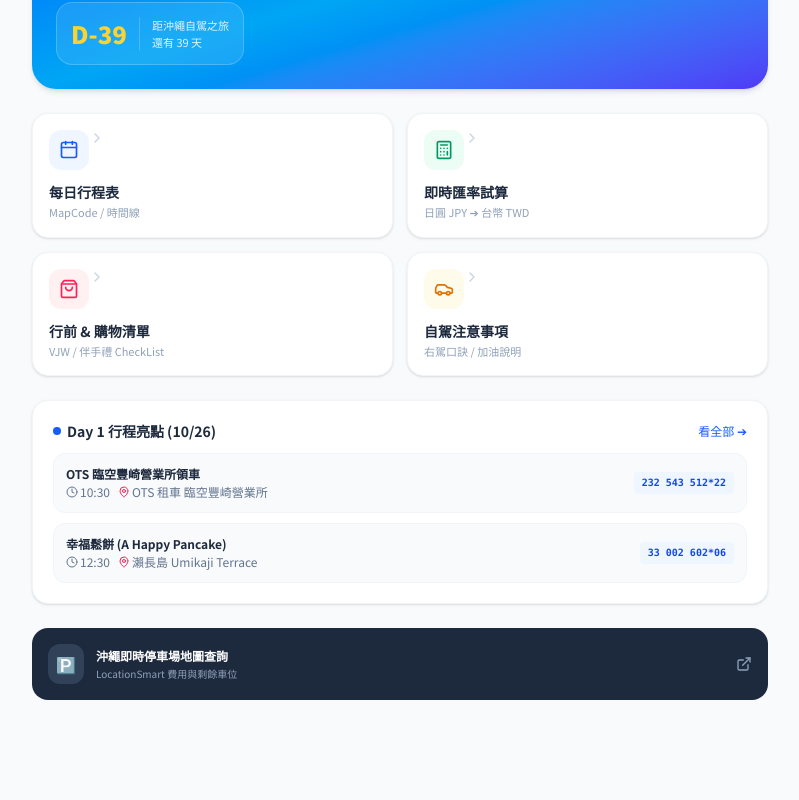
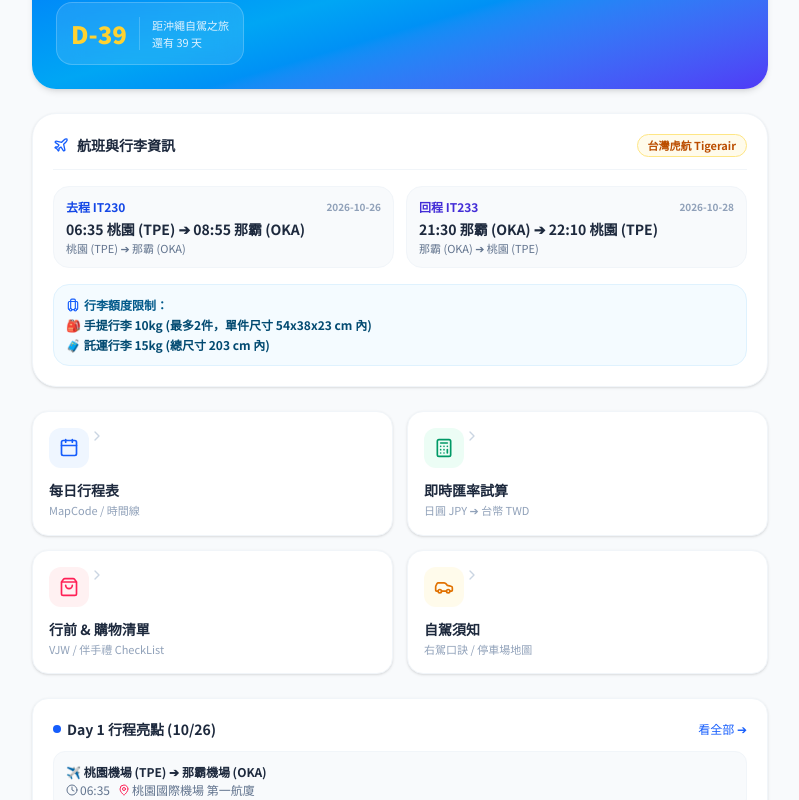
Before and after one commit to zero0029/okinawa-travel, a React (Vite) app: page / in a window 1280 px wide. Shown: the part 220-1020 px from the top of the page, without its empty margins (240-1039 px from the left). Built offline with nearby package versions, Linux system fonts and the light colour scheme.

Commit message:
新增航班資訊&行李額

```diff
--- a/src/components/DashboardHome.jsx
+++ b/src/components/DashboardHome.jsx
@@ -1,16 +1,17 @@
 import React from 'react';
-import { Calendar, Calculator, ShoppingBag, Car, PhoneCall, ChevronRight, Clock, MapPin, ExternalLink } from 'lucide-react';
+import { Calendar, Calculator, ShoppingBag, Car, ChevronRight, Clock, MapPin, ExternalLink, Plane, Luggage } from 'lucide-react';
 
 export default function DashboardHome({ onNavigate, tripInfo, todayEvents }) {
-  // 算倒數天數 (目標 2026/10/26)
   const targetDate = new Date('2026-10-26T00:00:00');
   const today = new Date();
   const diffTime = targetDate - today;
   const daysLeft = Math.ceil(diffTime / (1000 * 60 * 60 * 24));
 
+  const flight = tripInfo.flight;
+
   return (
     <div className="space-y-6 animate-fade-in">
-      {/* 沖繩度假風 Banner & 倒數 */}
+      {/* Banner & 倒數 */}
       <div className="bg-gradient-to-br from-blue-600 via-sky-500 to-indigo-600 text-white rounded-3xl p-6 shadow-md relative overflow-hidden">
         <div className="relative z-10">
           <div className="inline-flex items-center gap-1.5 bg-white/20 backdrop-blur-md px-3 py-1 rounded-full text-xs font-medium text-sky-50 mb-3 border border-white/30">
@@ -30,7 +31,51 @@ export default function DashboardHome({ onNavigate, tripInfo, todayEvents }) {
         </div>
       </div>
 
-      {/* 快捷功能卡片導覽 Grid */}
+      {/* ✈️ 航班資訊 & 行李限制卡片 */}
+      {flight && (
+        <div className="bg-white p-5 rounded-3xl shadow-sm border border-slate-100 space-y-4">
+          <div className="flex items-center justify-between border-b border-slate-100 pb-3">
+            <h3 className="font-bold text-slate-800 text-sm flex items-center gap-2">
+              <Plane className="w-4 h-4 text-blue-600" /> 航班與行李資訊
+            </h3>
+            <span className="text-[11px] font-bold bg-amber-50 text-amber-700 px-2.5 py-0.5 rounded-full border border-amber-200">
+              台灣虎航 Tigerair
+            </span>
+          </div>
+
+          {/* 去程與回程 */}
+          <div className="grid grid-cols-1 sm:grid-cols-2 gap-3 text-xs">
+            <div className="bg-slate-50 p-3 rounded-2xl border border-slate-100">
+              <div className="font-bold text-blue-700 mb-1 flex items-center justify-between">
+                <span>去程 {flight.outbound.flightNo}</span>
+                <span className="text-[10px] text-slate-400">{flight.outbound.date}</span>
+              </div>
+              <div className="text-slate-800 font-bold text-sm mb-0.5">{flight.outbound.departure} ➔ {flight.outbound.arrival}</div>
+              <div className="text-[11px] text-slate-500">桃園 (TPE) ➔ 那霸 (OKA)</div>
+            </div>
+
+            <div className="bg-slate-50 p-3 rounded-2xl border border-slate-100">
+              <div className="font-bold text-indigo-700 mb-1 flex items-center justify-between">
+                <span>回程 {flight.inbound.flightNo}</span>
+                <span className="text-[10px] text-slate-400">{flight.inbound.date}</span>
+              </div>
+              <div className="text-slate-800 font-bold text-sm mb-0.5">{flight.inbound.departure} ➔ {flight.inbound.arrival}</div>
+              <div className="text-[11px] text-slate-500">那霸 (OKA) ➔ 桃園 (TPE)</div>
+            </div>
+          </div>
+
+          {/* 行李須知 */}
+          <div className="bg-sky-50/70 p-3 rounded-2xl border border-sky-100 text-xs text-sky-900 space-y-1">
+            <div className="font-bold flex items-center gap-1 text-sky-800 mb-1">
+              <Luggage className="w-3.5 h-3.5 text-blue-600" /> 行李額度限制：
+            </div>
+            <p>🎒 <strong>{flight.baggage.carryOn}</strong></p>
+            <p>🧳 <strong>{flight.baggage.checked}</strong></p>
+          </div>
+        </div>
+      )}
+
+      {/* 快捷功能卡片 Grid */}
       <div className="grid grid-cols-2 gap-3.5">
         <button
           onClick={() => onNavigate('itinerary')}
@@ -44,7 +89,7 @@ export default function DashboardHome({ onNavigate, tripInfo, todayEvents }) {
           </div>
           <div>
             <h3 className="font-bold text-slate-800 text-sm">每日行程表</h3>
-            <p className="text-[11px] text-slate-400 mt-0.5"> MapCode / 時間線</p>
+            <p className="text-[11px] text-slate-400 mt-0.5">MapCode / 時間線</p>
           </div>
         </button>
 
@@ -91,8 +136,8 @@ export default function DashboardHome({ onNavigate, tripInfo, todayEvents }) {
             <ChevronRight className="w-4 h-4 text-slate-300 group-hover:text-amber-600 transition" />
           </div>
           <div>
-            <h3 className="font-bold text-slate-800 text-sm">自駕注意事項</h3>
-            <p className="text-[11px] text-slate-400 mt-0.5">右駕口訣 / 加油說明</p>
+            <h3 className="font-bold text-slate-800 text-sm">自駕須知</h3>
+            <p className="text-[11px] text-slate-400 mt-0.5">右駕口訣 / 停車場地圖</p>
           </div>
         </button>
       </div>
@@ -111,7 +156,7 @@ export default function DashboardHome({ onNavigate, tripInfo, todayEvents }) {
           </button>
         </div>
         <div className="space-y-2.5">
-          {todayEvents.slice(0, 2).map((evt) => (
+          {todayEvents.slice(0, 3).map((evt) => (
             <div key={evt.id} className="p-3 rounded-xl bg-slate-50 border border-slate-100 flex items-center justify-between text-xs">
               <div>
                 <div className="font-bold text-slate-800 mb-0.5">{evt.title}</div>
@@ -129,23 +174,6 @@ export default function DashboardHome({ onNavigate, tripInfo, todayEvents }) {
           ))}
         </div>
       </div>
-
-      {/* 停車場 & 道路快速工具 */}
-      <a
-        href="https://www.locationsmart.org/?tag=_service_parking"
-        target="_blank"
-        rel="noopener noreferrer"
-        className="bg-slate-800 text-white p-4 rounded-2xl flex items-center justify-between hover:bg-slate-700 transition"
-      >
-        <div className="flex items-center gap-3">
-          <div className="bg-slate-700 p-2 rounded-xl text-amber-400">🅿️</div>
-          <div>
-            <div className="font-bold text-xs">沖繩即時停車場地圖查詢</div>
-            <div className="text-[10px] text-slate-400 mt-0.5">LocationSmart 費用與剩餘車位</div>
-          </div>
-        </div>
-        <ExternalLink className="w-4 h-4 text-slate-400" />
-      </a>
     </div>
   );
 }
--- a/src/data/itinerary.json
+++ b/src/data/itinerary.json
@@ -3,6 +3,26 @@
     "title": "沖繩秋日自駕 slow trip 🌺",
     "startDate": "2026-10-26",
     "endDate": "2026-10-28",
+    "flight": {
+      "outbound": {
+        "airline": "台灣虎航",
+        "flightNo": "IT230",
+        "date": "2026-10-26",
+        "departure": "06:35 桃園 (TPE)",
+        "arrival": "08:55 那霸 (OKA)"
+      },
+      "inbound": {
+        "airline": "台灣虎航",
+        "flightNo": "IT233",
+        "date": "2026-10-28",
+        "departure": "21:30 那霸 (OKA)",
+        "arrival": "22:10 桃園 (TPE)"
+      },
+      "baggage": {
+        "carryOn": "手提行李 10kg (最多2件，單件尺寸 54x38x23 cm 內)",
+        "checked": "託運行李 15kg (總尺寸 203 cm 內)"
+      }
+    },
     "emergencyContacts": [
       { "name": "OTS租車客服", "phone": "+81-98-856-8877" },
       { "name": "台北駐日代表處(那霸)", "phone": "+81-98-862-7008" }
@@ -14,6 +34,14 @@
       "date": "2026-10-26",
       "title": "Day 1: 抵達那霸 & 瀨長島海景散策",
       "events": [
+        {
+          "id": "evt-00",
+          "time": "06:35",
+          "title": "✈️ 桃園機場 (TPE) ➔ 那霸機場 (OKA)",
+          "category": "交通",
+          "locationName": "桃園國際機場 第一航廈",
+          "note": "航班：台灣虎航 IT230 (06:35-08:55)\n🧳手提行李：10kg (最多2件，54x38x23cm)\n🧳託運行李：15kg (三邊合計203cm內)\n⚠️建議 04:35 前抵達機場辦理報到手續。"
+        },
         {
           "id": "evt-01",
           "time": "10:30",
@@ -102,12 +130,20 @@
         },
         {
           "id": "evt-09",
-          "time": "15:30",
+          "time": "17:30",
           "title": "OTS 還車 & 搭接駁車往機場",
           "category": "交通",
           "locationName": "OTS 租車 臨空豐崎營業所",
           "mapCode": "232 543 512*22",
           "note": "記得先把油箱加滿（Regular 汽油）並保留發票。"
+        },
+        {
+          "id": "evt-10",
+          "time": "21:30",
+          "title": "✈️ 那霸機場 (OKA) ➔ 桃園機場 (TPE)",
+          "category": "交通",
+          "locationName": "那霸機場 國際線航廈 3F 報到大廳",
+          "note": "航班：台灣虎航 IT233 (21:30-22:10)\n🧳手提行李：10kg (最多2件，54x38x23cm)\n🧳託運行李：15kg (三邊合計203cm內)\n⚠️建議 19:30 前抵達機場辦理登機與託運。"
         }
       ]
     }
```
